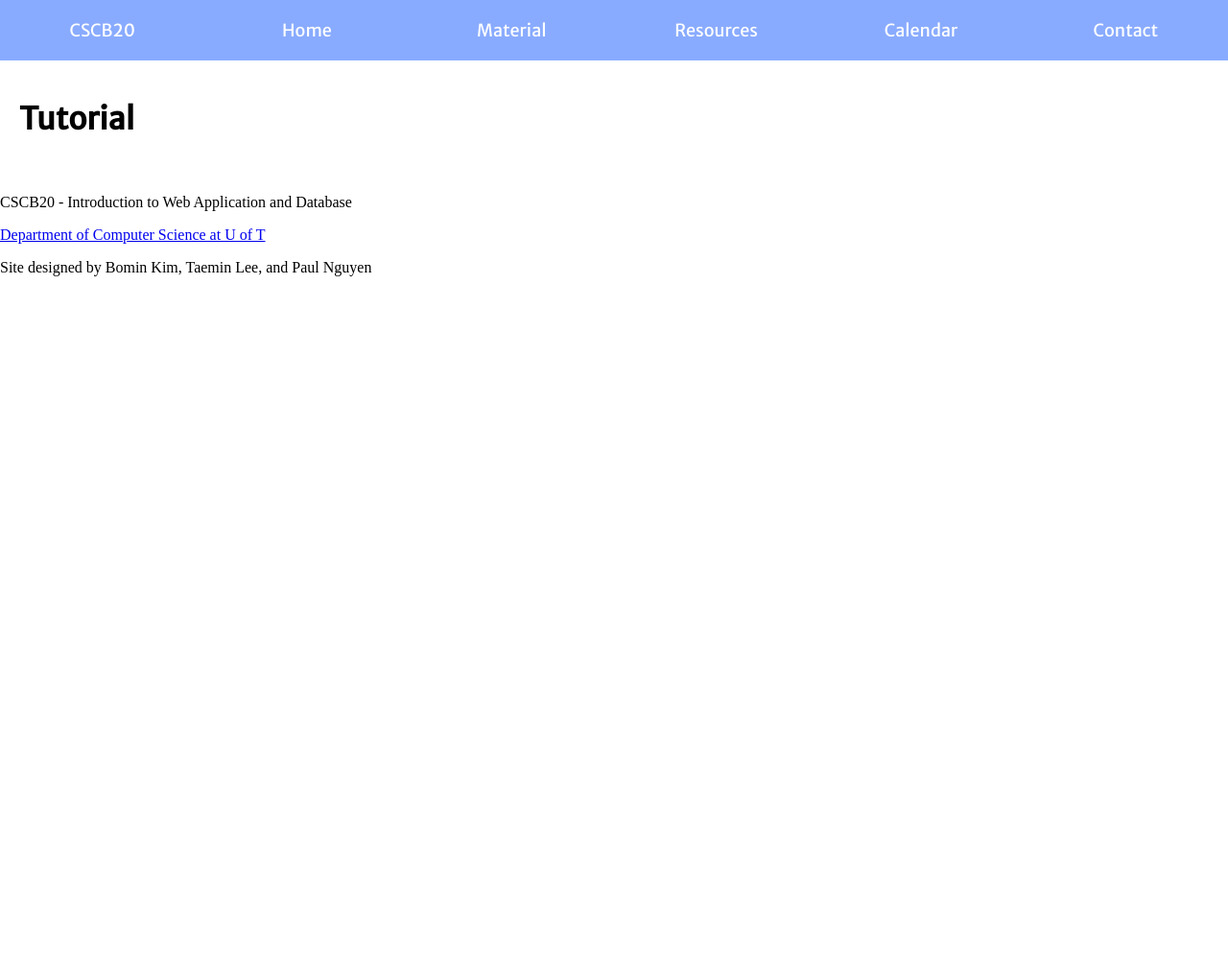
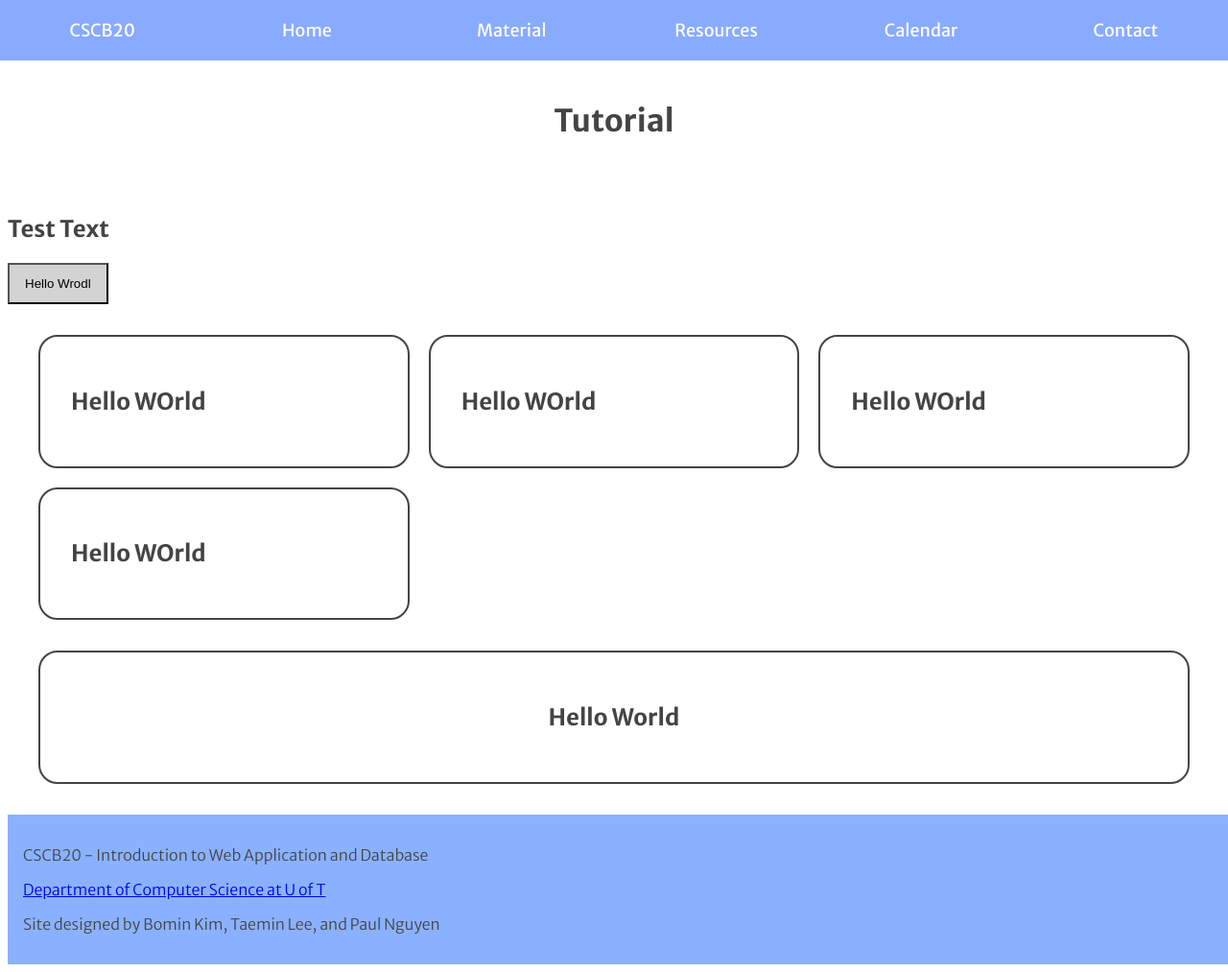
Before and after one commit to taeminlee0601/CSCB20-A3, a Flask app: template templates/tutorials.html in a window 1280 px wide. Shown: the whole page at 96% size. Before the commit the page ends 288 px from the top, so only its background shows below. Run offline with Flask 3, Linux system fonts and the light colour scheme; the template is opened without the code that fills it, so the values that code supplies are empty.

Commit message:
Created CSS Templates

```diff
--- a/static/index.css
+++ b/static/index.css
@@ -1,8 +1,19 @@
 body {
-    margin: 0;
+    margin-top: 50px;
+    font-family: 'Merriweather Sans';
+    color: #444;
+    /*
+    If there is not enough content, uncomment this
+    display: flex;
+    flex-direction: column;
+    min-height: 100vh; */
 }
 
 .navbar {
+    position: fixed;
+    right: 0;
+    top: 0;
+    width: 100%;
     display: grid;
     grid-template-columns: repeat(6, 1fr); /* 3 columns with equal width */
 }
@@ -62,3 +73,59 @@ body {
 .dropdown:hover .dropdown-content {
     display: block;
 }
+
+footer {
+    padding: 1rem;
+    display: flex;
+    flex-direction: column;
+    background-color: #8AB1FF;
+    font-weight: 300;
+    width: 100%;
+    margin-top: auto;
+}
+
+.description-col {
+    display: grid;
+    grid-template-columns: repeat(3, 1fr);
+    gap: 20px 20px;
+    margin: 2rem;
+}
+
+.description-col-box {
+    /* margin: 2rem 20px; */
+    /* margin: 2rem; */
+    padding: 2rem;
+    border: 2px solid #444;
+    border-radius: 20px;
+    justify-content: center;
+}
+
+.description-row {
+    margin: 2rem;
+    padding: 2rem;
+    border: 2px solid #444;
+    border-radius: 20px;
+    display: grid;
+    flex-direction: row;
+    align-items: flex-start;
+    justify-content: center;
+}
+
+h1 {
+    font-family: 'Merriweather Sans';
+    padding: 15px;
+    text-align: center;
+}
+
+button {
+    background-color:rgb(211, 211, 211);
+    color: black;
+    padding: 12px 16px;
+    text-decoration: none;
+    display: block;
+    max-width: 50%;
+}
+
+button:hover {
+    background-color: rgb(161, 161, 161);
+}
--- a/templates/tutorials.html
+++ b/templates/tutorials.html
@@ -6,7 +6,13 @@
     <title>CSCB20 Tutorial</title>
     <link rel="stylesheet" href="../static/tutorial.css">
     <link rel="stylesheet" href="../static/index.css">
-    <link href='https://fonts.googleapis.com/css?family=Merriweather Sans' rel='stylesheet'>
+    <!-- <link href='https://fonts.googleapis.com/css?family=Merriweather Sans' rel='stylesheet'> -->
+    <link rel="preconnect" href="https://fonts.googleapis.com/" />
+    <link rel="preconnect" href="https://fonts.gstatic.com/" crossorigin />
+    <link
+      href="https://fonts.googleapis.com/css2?family=Merriweather+Sans:ital,wght@0,300..800;1,300..800&family=Merriweather:ital,wght@0,300;0,400;0,700;0,900;1,300;1,400;1,700;1,900&display=swap"
+      rel="stylesheet"
+    />
   </head>
   <body>
 
@@ -46,6 +52,32 @@
       <h1>Tutorial</h1>
     </div>
 
+    <h2>Test Text</h2>
+
+    <button>Hello Wrodl</button>
+
+    <div class="description-col">
+      <div class="description-col-box">
+        <h2>Hello WOrld</h2>
+      </div>
+
+      <div class="description-col-box">
+        <h2>Hello WOrld</h2>
+      </div>
+
+      <div class="description-col-box">
+        <h2>Hello WOrld</h2>
+      </div>
+
+      <div class="description-col-box">
+        <h2>Hello WOrld</h2>
+      </div>
+    </div>
+
+    <div class="description-row">
+      <h2>Hello World</h2>
+    </div>
+
     <!-- This is the footer of the page -->
     <footer>
       <p>CSCB20 - Introduction to Web Application and Database</p>
```
